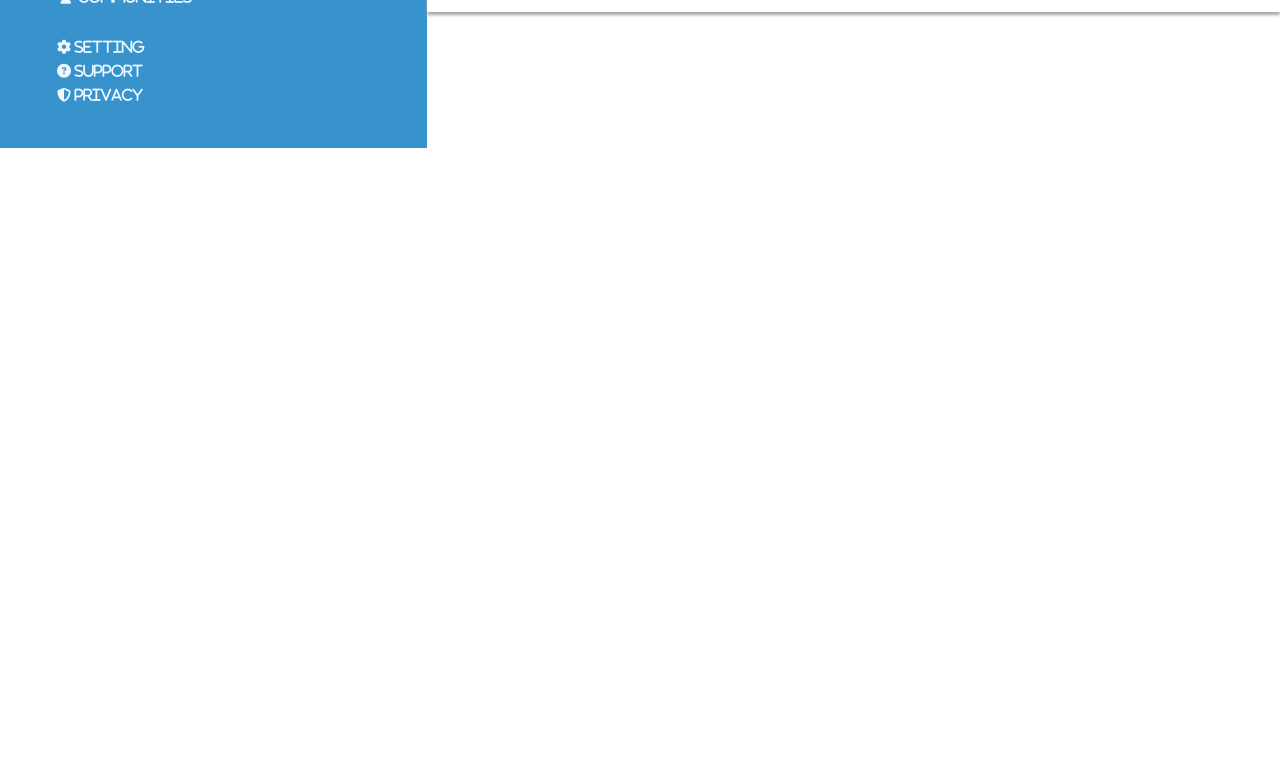
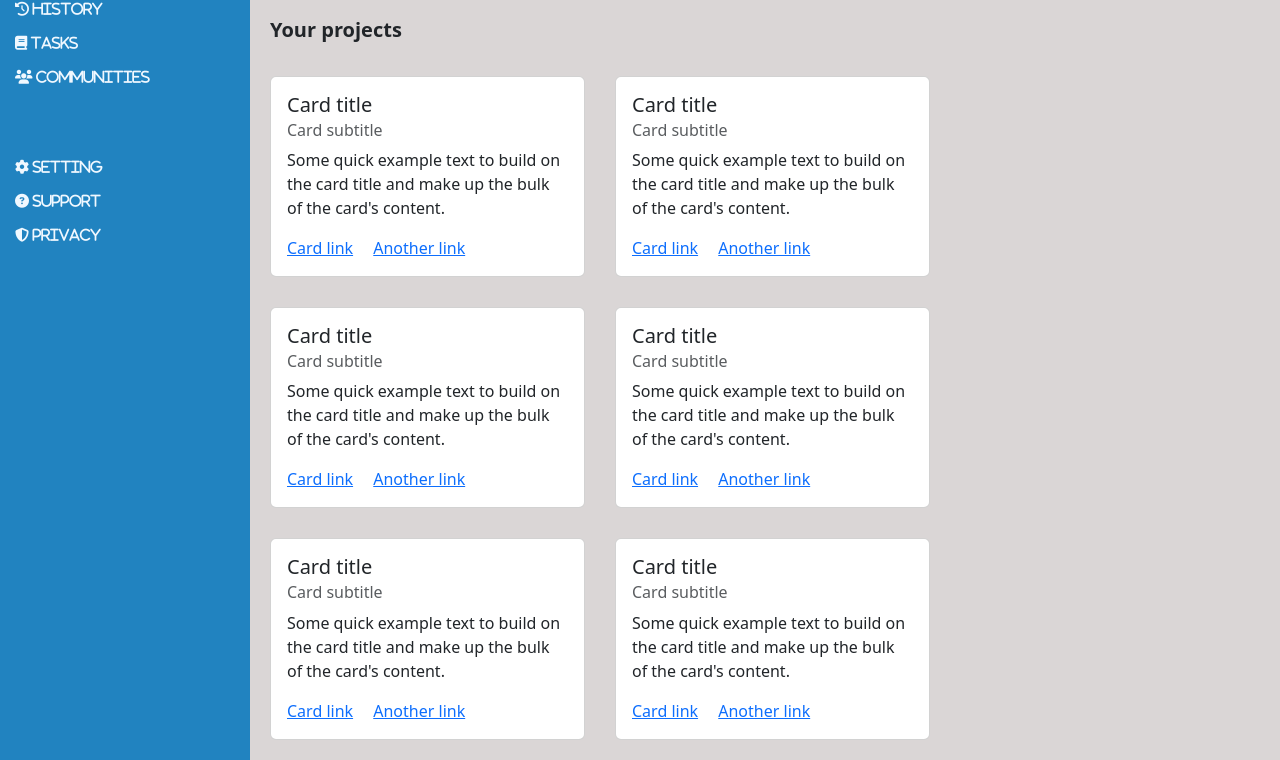
Before and after one commit to ItsJady-Taken/admin-dashboard, a plain HTML site: page index.html in a window 1280 px wide. Shown: the part 194-954 px from the top of the page. Before the commit the page ends 800 px from the top, so only its background shows below. Drawn offline with nearby package versions, Linux system fonts and the light colour scheme.

Commit message:
working on the main contain of the page

```diff
--- a/index.html
+++ b/index.html
@@ -64,11 +64,78 @@
                 </div>
             </div>
 
-            <div class="content-layout"></div>
+            <div class="content-layout">
 
-            <div class="anounce-layout"></div>
+                <div class="projects">
+                    <p>Your projects</p>
+                    <div class="card">
+                        <div class="card-body">
+                            <h5 class="card-title">Card title</h5>
+                            <h6 class="card-subtitle mb-2 text-muted">Card subtitle</h6>
+                            <p class="card-text">Some quick example text to build on the card title and make up the bulk of the card's content.</p>
+                            <a href="#" class="card-link">Card link</a>
+                            <a href="#" class="card-link">Another link</a>
+                        </div>
+                    </div>
 
-            <div class="trending"></div>
+                    <div class="card">
+                        <div class="card-body">
+                            <h5 class="card-title">Card title</h5>
+                            <h6 class="card-subtitle mb-2 text-muted">Card subtitle</h6>
+                            <p class="card-text">Some quick example text to build on the card title and make up the bulk of the card's content.</p>
+                            <a href="#" class="card-link">Card link</a>
+                            <a href="#" class="card-link">Another link</a>
+                        </div>
+                    </div>
+
+                    <div class="card">
+                        <div class="card-body">
+                            <h5 class="card-title">Card title</h5>
+                            <h6 class="card-subtitle mb-2 text-muted">Card subtitle</h6>
+                            <p class="card-text">Some quick example text to build on the card title and make up the bulk of the card's content.</p>
+                            <a href="#" class="card-link">Card link</a>
+                            <a href="#" class="card-link">Another link</a>
+                        </div>
+                    </div>
+
+                    <div class="card">
+                        <div class="card-body">
+                            <h5 class="card-title">Card title</h5>
+                            <h6 class="card-subtitle mb-2 text-muted">Card subtitle</h6>
+                            <p class="card-text">Some quick example text to build on the card title and make up the bulk of the card's content.</p>
+                            <a href="#" class="card-link">Card link</a>
+                            <a href="#" class="card-link">Another link</a>
+                        </div>
+                    </div>
+
+                    <div class="card">
+                        <div class="card-body">
+                            <h5 class="card-title">Card title</h5>
+                            <h6 class="card-subtitle mb-2 text-muted">Card subtitle</h6>
+                            <p class="card-text">Some quick example text to build on the card title and make up the bulk of the card's content.</p>
+                            <a href="#" class="card-link">Card link</a>
+                            <a href="#" class="card-link">Another link</a>
+                        </div>
+                    </div>
+
+                    <div class="card">
+                        <div class="card-body">
+                            <h5 class="card-title">Card title</h5>
+                            <h6 class="card-subtitle mb-2 text-muted">Card subtitle</h6>
+                            <p class="card-text">Some quick example text to build on the card title and make up the bulk of the card's content.</p>
+                            <a href="#" class="card-link">Card link</a>
+                            <a href="#" class="card-link">Another link</a>
+                        </div>
+                    </div>
+
+                </div>
+
+
+                <div class="anouncement"></div>
+
+                <div class="trending"></div>
+            </div>
+
         </div>
 
     </body>
--- a/styles.css
+++ b/styles.css
@@ -1,40 +1,49 @@
-body {
+
+html,body {
     font-family: system-ui, -apple-system, BlinkMacSystemFont, 'Segoe UI', Roboto, Oxygen, Ubuntu, Cantarell, 'Open Sans', 'Helvetica Neue', sans-serif;
     margin: 0;
     padding: 0;
+
 }
 
 .container-contents {
     display: grid;
-    grid-template-columns: repeat(1, 1fr) repeat(1, 2fr);
+    grid-template-columns: repeat(1, 250px) repeat(1, auto);
 }
 
 .sidebar {
-    padding: 25px;
+    padding: 15px;
     color: aliceblue;
-    background-color: hsl(203, 59%, 51%);
-    grid-row: 1/5;
-    display: grid;
-    gap: 10px;
+    background-color: hsl(203, 71%, 44%);
+    grid-row: 1/3;
+    display: flex;
+    flex-direction: column;
+    gap: 50px;
 }
 
 .sidebar > .options > li > a {
     text-decoration: none;
     color: aliceblue;
+    min-width: 10px;
 }
 
 .sidebar > .options {
+    min-width: 10px;
+    padding: 0;
     list-style: none;
+    display: grid;
+    gap: 10px;
 }
+
 
 .header {
     border: 0;
-    padding: 5px 10px;
+    padding: 10px;
     grid-column: 2/3;
     display: grid;
     grid-template-columns: 2fr 1fr;
     background-color: white;
-    box-shadow: 0 3px 3px rgb(169, 168, 168);
+    box-shadow: 0 3px 3px rgb(144, 143, 143);
 }
 
 .header-col-1 {
@@ -102,6 +111,7 @@ img {
     gap: 20px;
     position: relative;
     bottom: 20px;
+    flex-wrap: wrap;
 }
 
 .bell-profile {
@@ -109,12 +119,11 @@ img {
     justify-content: center;
     align-items: baseline;
     gap: 20px;
-
 }
 
 .option-btn {
     display: flex;
-    gap: 20px;
+    gap: 15px;
 }
 
 .option-btn > button {
@@ -134,3 +143,49 @@ img {
     border-radius: 20px;
     background-color: rgb(213, 204, 204);
 }
+
+.content-layout {
+    margin-top: 3px;
+    background-color: rgb(218, 214, 214);
+    padding: 20px;
+    grid-column: 2/3;
+    display: grid;
+    grid-template-columns: 2fr 1fr;
+
+}
+
+.content-layout > .projects {
+    display: grid;
+    grid-template-columns: repeat(auto-fit, minmax(250px, 1fr));
+    gap: 30px;
+    grid-template-areas:
+    "title title"
+    "card card";
+}
+
+.projects > p {
+    grid-area: title;
+    font-size: 20px;
+    font-weight: bold;
+    position: relative;
+    top: 15px;
+}
+
+@media (max-width: 800px) {
+    .sidebar {
+        display: none;
+    }
+    .header {
+        display: grid;
+        grid-column: 1/3;
+    }
+    .content-layout {
+        display: grid;
+        grid-column: 1/3;
+        grid-row: 2/5;
+    }
+    .content-layout > .projects {
+        display: flex;
+        flex-wrap: wrap;
+    }
+}
```
